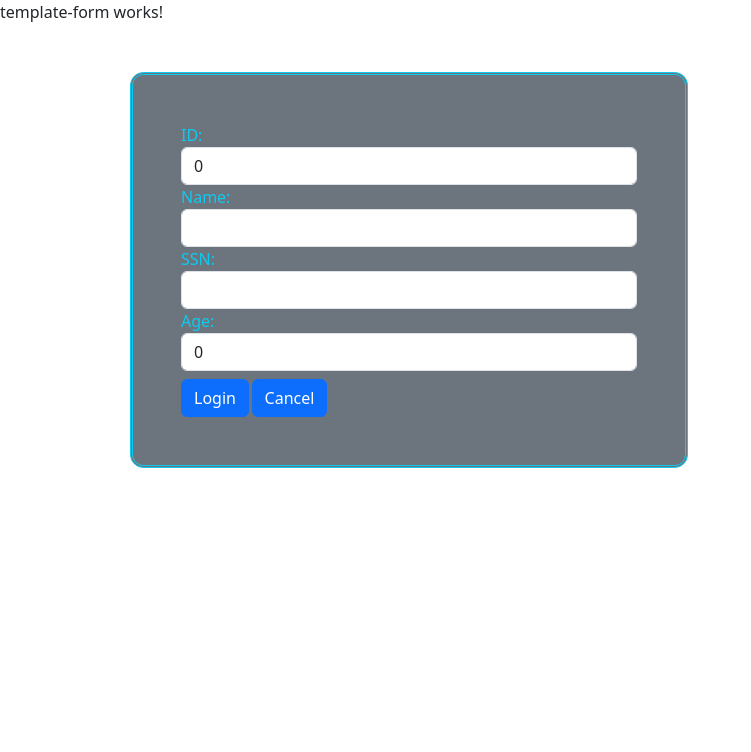
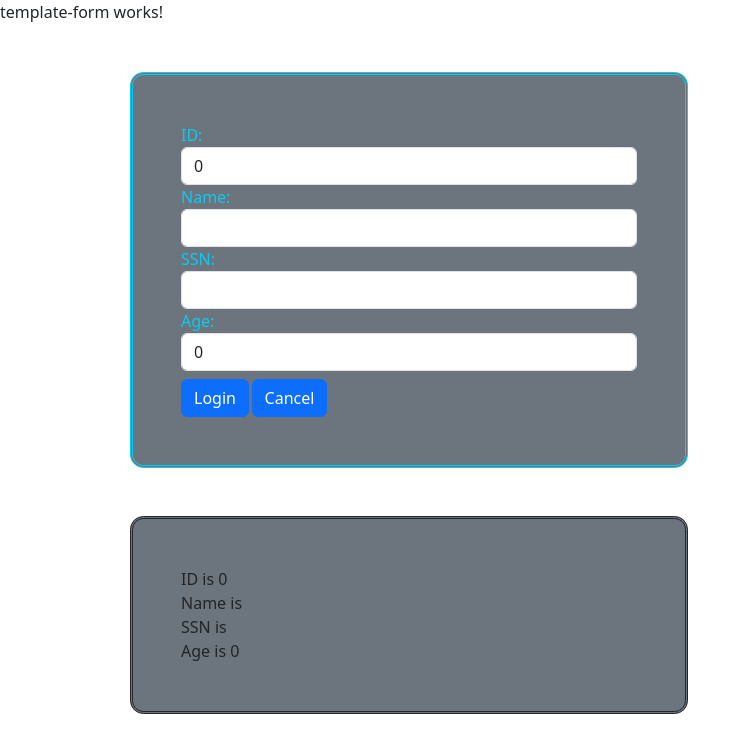
Before and after one commit to harshchoudhary981066/angularapp2, an Angular app: page / in a window 1280 px wide. Shown: the top 752 px of the page, without its empty margins (0-751 px from the left). Built offline with nearby package versions, Linux system fonts and the light colour scheme.

Commit message:
Form validation Updated

```diff
--- a/src/app/template-form/template-form.component.html
+++ b/src/app/template-form/template-form.component.html
@@ -1,6 +1,6 @@
 <p>template-form works!</p>
 <div class="container">
-<form class="w-50 bg-secondary text-info p-5 m-5" style="border:double;border-radius: 10pt;">
+<form class="w-50 bg-secondary text-info p-5 m-5" style="border:double;border-radius: 10pt;" (ngSubmit)="submit()">
     <div class="form-group">
         <label>ID: </label>
         <input type="text" class="form-control" [(ngModel)] = "customer.id" #id="ngModel" name="id" required minlength="3" maxlength="10">
@@ -43,4 +43,18 @@
         <button type="reset" class="btn btn-primary" style="margin-left: 2pt;">Cancel</button>
     </div>
 </form>
+<div class="w-50 bg-secondary text-dark p-5 m-5" style="border:double; border-radius: 10pt;">
+    <div>
+        ID is {{customer.id}}
+    </div>
+    <div>
+        Name is {{customer.name}}
+    </div>
+    <div>
+        SSN is {{customer.ssn}}
+    </div>
+    <div>
+        Age is {{customer.age}}
+    </div>
 </div>
+</div>
--- a/src/app/template-form/template-form.component.ts
+++ b/src/app/template-form/template-form.component.ts
@@ -23,11 +23,16 @@ import { FormsModule } from '@angular/forms';
 export class TemplateFormComponent {
 
  @Input() customer:Customer;
+ visible:boolean;
 
  constructor(){
-
+  this.visible = false;
   this.customer=new Customer();
 
  }
 
+ submit(){
+  this.visible = true;
+ }
+
 }
```
